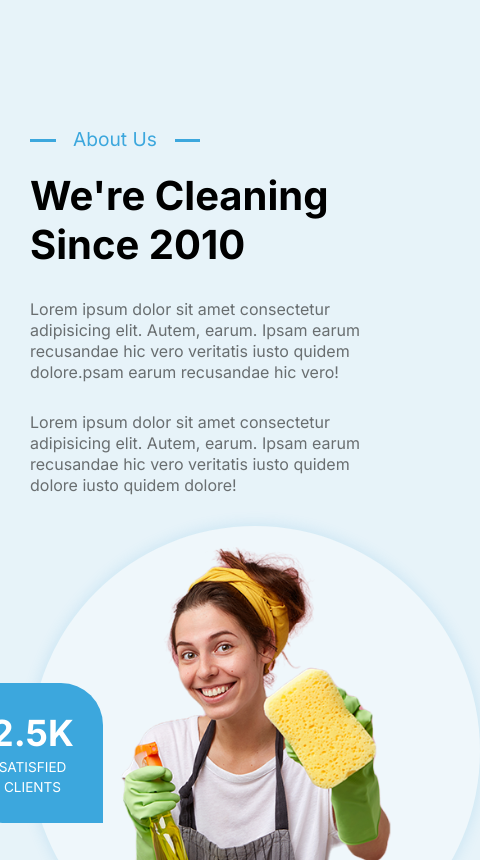
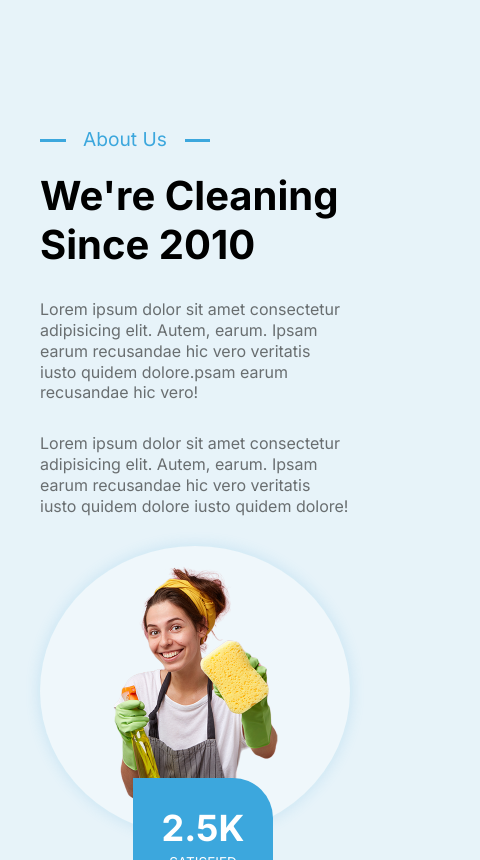
Before and after one commit to Bubblecrown/Home-Cleaning-Service, a React (Create React App) app: page / in a window 390 px wide. Shown: the part 1140-2000 px from the top of the page, 480 px wide, since content can reach past the window. Built offline with nearby package versions, Linux system fonts and the light colour scheme.

Commit message:
responsive image in about us

```diff
--- a/src/components/Label/LabelStyle.jsx
+++ b/src/components/Label/LabelStyle.jsx
@@ -6,7 +6,7 @@ export const TextWrapper = styled.article`
   width: ${({ longLabel }) => (longLabel ? "75%" : "140px")};
   height: ${({ longLabel }) => (longLabel ? "90px" : "140px")};
   background: ${Primary};
-  position: ${({ longLabel }) => (longLabel ? "absolute" : "absolute")};
+  position: absolute;
   top: ${({ longLabel }) => (longLabel ? "90%" : "35%")};
   left: ${({ longLabel }) => (longLabel ? "none" : "-15%")};
   color: white;
@@ -14,8 +14,12 @@ export const TextWrapper = styled.article`
   justify-content: center;
   align-items: center;
   flex-direction: column;
-  border-radius: ${({ longLabel }) =>
-    longLabel ? "0 40px 0 40px" : "0 30% 0 30%"};
+  border-radius: ${({ longLabel }) => (longLabel ? "0 40px" : "0 30%")};
+  @media screen and (max-width: 768px) {
+    top: ${({ longLabel }) => (longLabel ? "90%" : "80%")};
+    left: ${({ longLabel }) => (longLabel ? "none" : "30%")};
+    border-radius: ${({ longLabel }) => (longLabel ? "0 40px" : "0 40px")};
+  }
 `;
 export const BoxHeader = styled.h1`
   font-size: ${({ longLabel }) => (longLabel ? "1.40rem" : "2.25rem")};
--- a/src/globalStyles.js
+++ b/src/globalStyles.js
@@ -20,7 +20,7 @@ export const Maintext = "#000";
 export const BgColor = "#e7f3f9";
 export const BgCircleColor = "#eff7fb";
 export const Boxshadow = "rgba(60,167,221,0.2) 0px 0px 15px 0px;";
-export const LineColor ="#c0dbe9";
+export const LineColor = "#c0dbe9";
 export const Section = styled.div`
   padding: 80px 0;
 `;
@@ -57,8 +57,8 @@ export const Row = styled.div`
 
 export const Column = styled.aside`
   flex: 1;
-  max-width: ${({column})=>(column? column : "48%")} ;
-  flex-basis: ${({column})=>(column? column : "48%")};
+  flex-basis: ${({ column }) => (column ? column : "48%")};
+  padding: 0 10px;
   position: relative;
   @media screen and (max-width: 768px) {
     max-width: 100%;
@@ -68,10 +68,10 @@ export const Column = styled.aside`
 
 export const CircleLabel = `
   background-color: ${BgCircleColor};
-  width: fit-content;
   border-radius:50%;
   margin:auto;
   box-shadow: ${Boxshadow};
+
 `;
 
 export default GlobalStyles;
--- a/src/layouts/InfoSection/InfoStyle.js
+++ b/src/layouts/InfoSection/InfoStyle.js
@@ -3,9 +3,9 @@ import {
   Button,
   Primary,
   Secondary,
-  CircleLabel,
+  BgCircleColor,
+  Boxshadow,
 } from "../../globalStyles";
-
 
 export const HeroText = styled.p`
   font-size: 1rem;
@@ -26,10 +26,22 @@ const Circle = `&:before {
   translate: -50% -50%;
   z-index: -1;}`;
 
+const CircleInfoLabel = `
+  background-color: ${BgCircleColor};
+  border-radius:50%;
+  margin:auto;
+  box-shadow: ${Boxshadow};
+  max-width: 450px;
+  max-height: 450px;
+  min-width: 100px;
+  min-height: 100px;
+  padding: 0 10px;
+  width:100%;
+  height:auto;
+  `;
+
 export const HeroImg = styled.picture`
-  width: 100%;
   display: flex;
-  height: auto;
   justify-content: ${({ imageStart }) =>
     imageStart ? "flex-start" : "center"};
   position: relative;
@@ -37,7 +49,7 @@ export const HeroImg = styled.picture`
     if (props.circle) {
       return `${Circle}`;
     } else if (props.circleLabel) {
-      return `${CircleLabel}`;
+      return `${CircleInfoLabel}`;
     }
   }}
 `;
@@ -45,9 +57,14 @@ export const HeroImg = styled.picture`
 export const Img = styled.img`
   ${({ circleLabel }) =>
     circleLabel &&
-    `max-width: 450px;
+    `
     padding: 20px;
-    border-radius: 50%;`}
+    border-radius: 50%;
+    max-width: 450px;
+    max-height: 450px;
+    min-width: 100px;
+    min-height: 100px;
+    `}
 `;
 
 export const HeroButton = styled(Button)`
--- a/src/layouts/ServeSection/ServeSection.js
+++ b/src/layouts/ServeSection/ServeSection.js
@@ -1,6 +1,6 @@
 import React from "react";
 import {TitleSection} from "../../components";
-import { ServiceItem } from "../../data/ServiceData";
+import { ServiceData, ServiceItem } from "../../data/ServiceData";
 import { Container, Row,Section } from "../../globalStyles";
 
 import {
@@ -9,7 +9,8 @@ import {
   ImgTitle,
 } from "./ServeStyle";
 
-const ServeSection = ({ title, sectionTitle, headTitle, center }) => {
+const ServeSection = () => {
+  const { title, sectionTitle, headTitle, center } = ServiceData;
   return (
     <>
       <Section>
--- a/src/layouts/ServeSection/ServeStyle.js
+++ b/src/layouts/ServeSection/ServeStyle.js
@@ -11,6 +11,11 @@ export const ServiceColumn = styled.section`
   @media screen and (max-width: 768px) {
     max-width: 45%;
     flex-basis: 45%;
+    padding: 10px;
+  }
+  @media screen and (max-width: 320px) {
+    max-width: 100%;
+    flex-basis: 100%;
   }
 `;
 
@@ -19,11 +24,12 @@ export const ServiceImg = styled.img`
   width: 160px;
   padding: 10px;
   margin-bottom: 30px;
+
 `;
 
 export const ImgTitle = styled.h2`
-  font-size: 1.4rem;
+  font-size: clamp(1rem, 2.5vw, 1.4rem);
   text-transform: capitalize;
   font-weight: 600;
-  line-height: 0.5rem;
+  text-align: center;
 `;
--- a/src/pages/HomePage.js
+++ b/src/pages/HomePage.js
@@ -2,7 +2,6 @@ import React from "react";
 import { InfoSection, PricingSection, ServeSection, TeamSection } from "../layouts";
 import { HeroData } from "../data/InfoData";
 import { AboutusData } from "../data/InfoData";
-import { ServiceData } from "../data/ServiceData";
 import ContactSection from "../layouts/ContactSection/ContactSection";
 
 const HomePage = () => {
@@ -10,7 +9,7 @@ const HomePage = () => {
     <>
       <InfoSection {...HeroData} path="home" />
       <InfoSection {...AboutusData} path="about" />
-      <ServeSection {...ServiceData} />
+      <ServeSection/>
       <PricingSection/>
       <TeamSection/>
       <ContactSection/>
```
